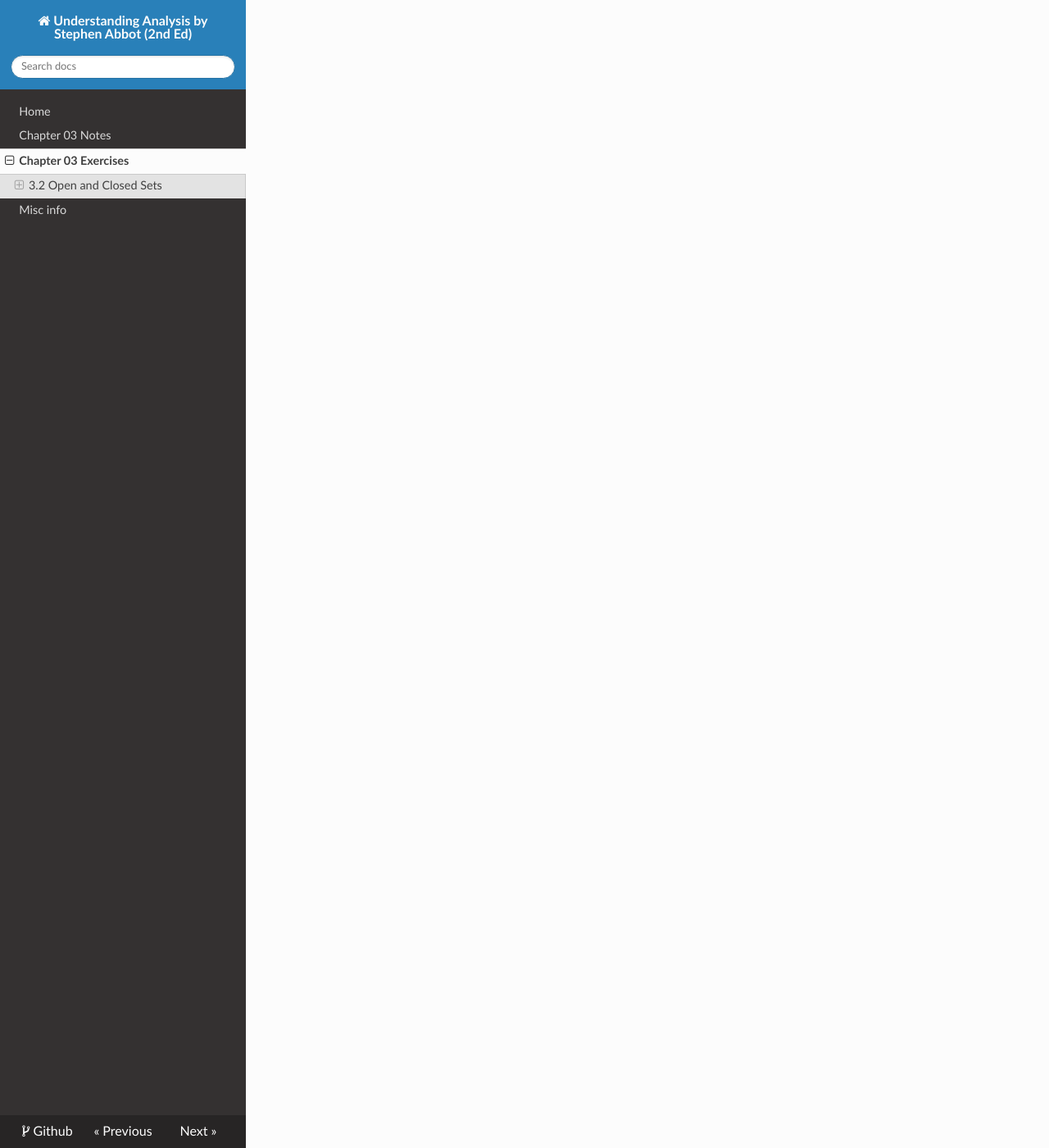
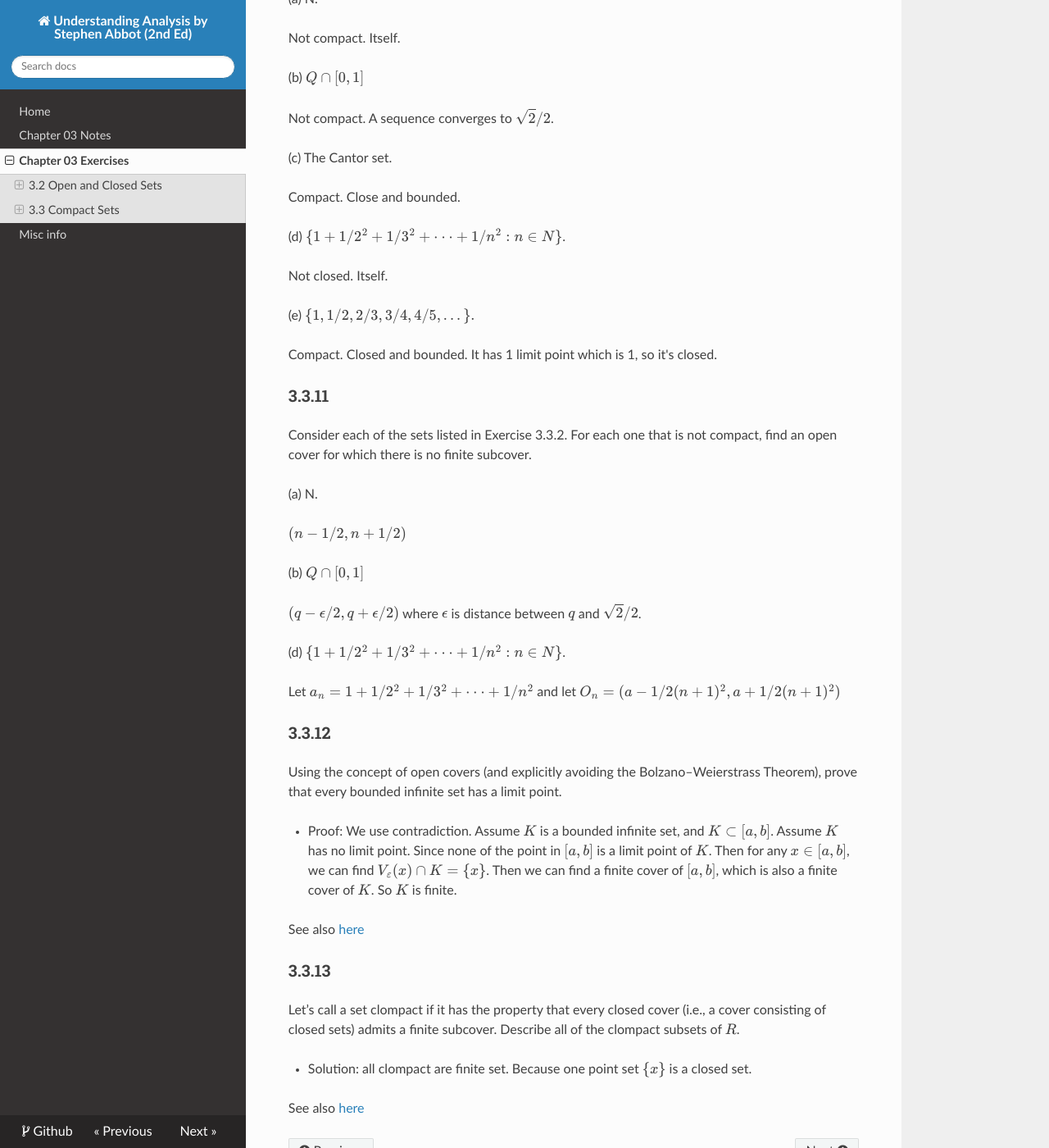
Before and after one commit to eroicaleo/abbot-analysis-2nd, an MkDocs documentation site: the page built from docs/ch03ex.md, in a window 1280 px wide and 1400 px high, scrolled down 7536 px. Shown: the whole window at 82% size. Built offline with MkDocs 1.6.1, drawn with Linux system fonts in a browser that asks for light colours; nearby versions of some CDN libraries; formulas are drawn with MathJax 3; some of the changed text lies outside the part shown.

Commit message:
Updates section 3.3

```diff
--- a/docs/ch03ex.md
+++ b/docs/ch03ex.md
@@ -302,3 +302,68 @@ Let $B_n = (a, b+\frac{1}{n})$, then $(a, b]$ is $G_δ$.
 * Proof: Let $A_q = \{q\}$. Then it's a closed set. Since $Q$ is countable,
 the union of them is $Q$.
 * Let $B_q = R - \{q\}$, then $B_q$ is open. The intersection of them is $I$. $\square$
+
+## 3.3 Compact Sets
+
+### 3.3.2
+
+Decide which of the following sets are compact. For those that are not compact, show how Definition 3.3.1 breaks down. In other words, give an example of a sequence contained in the given set that does not possess a subsequence converging to a limit in the set.
+
+(a) N.
+
+Not compact. Itself.
+
+(b) $Q \cap [0,1]$
+
+Not compact. A sequence converges to $\sqrt{2}/2$.
+
+(c) The Cantor set.
+
+Compact. Close and bounded.
+
+(d) $\{1+1/2^2 +1/3^2 +···+1/n^2 :n∈N\}$.
+
+Not closed. Itself.
+
+(e) $\{1,1/2,2/3,3/4,4/5,...\}.$
+
+Compact. Closed and bounded.
+It has 1 limit point which is 1, so it's closed.
+
+### 3.3.11
+
+Consider each of the sets listed in Exercise 3.3.2. For each
+one that is not compact, find an open cover for which there is no finite subcover.
+
+(a) N.
+
+$(n-1/2, n+1/2)$
+
+(b) $Q \cap [0,1]$
+
+$(q-\epsilon/2, q+\epsilon/2)$ where $\epsilon$ is distance
+between $q$ and $\sqrt{2}/2$.
+
+(d) $\{1+1/2^2 +1/3^2 +···+1/n^2 :n∈N\}$.
+
+Let $a_n = 1+1/2^2 +1/3^2 +···+1/n^2$ and let $O_n = (a-1/2(n+1)^2, a+ 1/2(n+1)^2)$
+
+### 3.3.12
+
+Using the concept of open covers (and explicitly avoiding the Bolzano–Weierstrass Theorem), prove that every bounded infinite set has a limit point.
+
+* Proof: We use contradiction. Assume $K$ is a bounded infinite set, and $K \subset [a, b]$. Assume $K$ has no limit point.
+Since none of the point in $[a,b]$ is a limit point of $K$. Then for
+any $x \in [a,b]$, we can find $V_{ε}(x) \cap K = \{x\}$. Then we can
+find a finite cover of $[a,b]$, which is also a finite cover of $K$.
+So $K$ is finite.
+
+See also [here](https://math.stackexchange.com/questions/1718788/proving-every-bounded-infinite-set-has-a-limit-point-without-using-bolzano-weier)
+
+### 3.3.13
+
+Let’s call a set clompact if it has the property that every closed cover (i.e., a cover consisting of closed sets) admits a finite subcover. Describe all of the clompact subsets of $R$.
+
+* Solution: all clompact are finite set. Because one point set $\{x\}$ is a closed set.
+
+See also [here](https://math.stackexchange.com/questions/2989359/which-sets-are-clompact)
```
Also changed, not shown: docs/ch03notes.md (+18 -0 lines).
